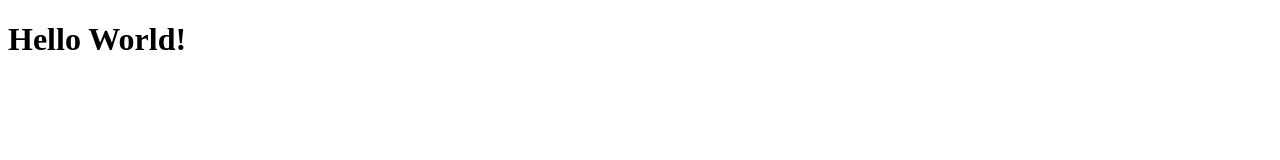
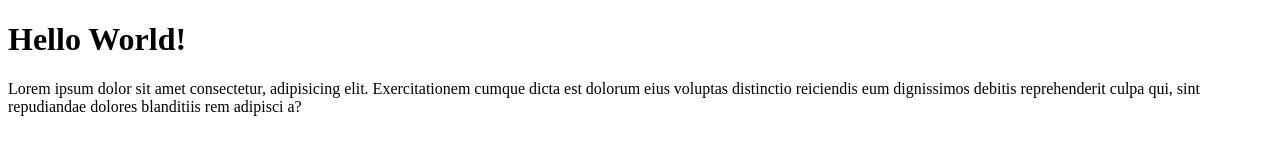
Before and after one commit to pranshoorathore/gitdemo, a plain HTML site: page index.html in a window 1280 px wide. Drawn offline with Linux system fonts and the light colour scheme.

Commit message:
added p tag

```diff
--- a/index.html
+++ b/index.html
@@ -7,5 +7,6 @@
 </head>
 <body>
     <h1>Hello World!</h1>
+    <p>Lorem ipsum dolor sit amet consectetur, adipisicing elit. Exercitationem cumque dicta est dolorum eius voluptas distinctio reiciendis eum dignissimos debitis reprehenderit culpa qui, sint repudiandae dolores blanditiis rem adipisci a?</p>
 </body>
 </html>
```
